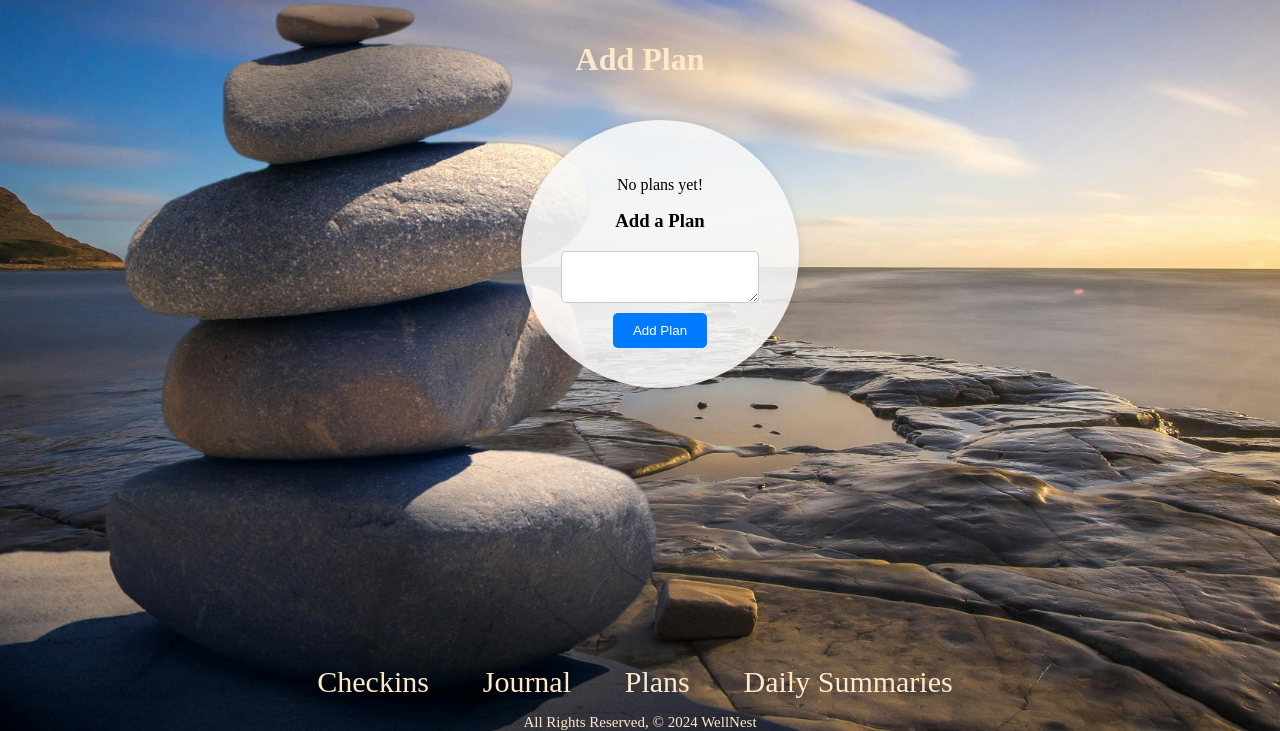
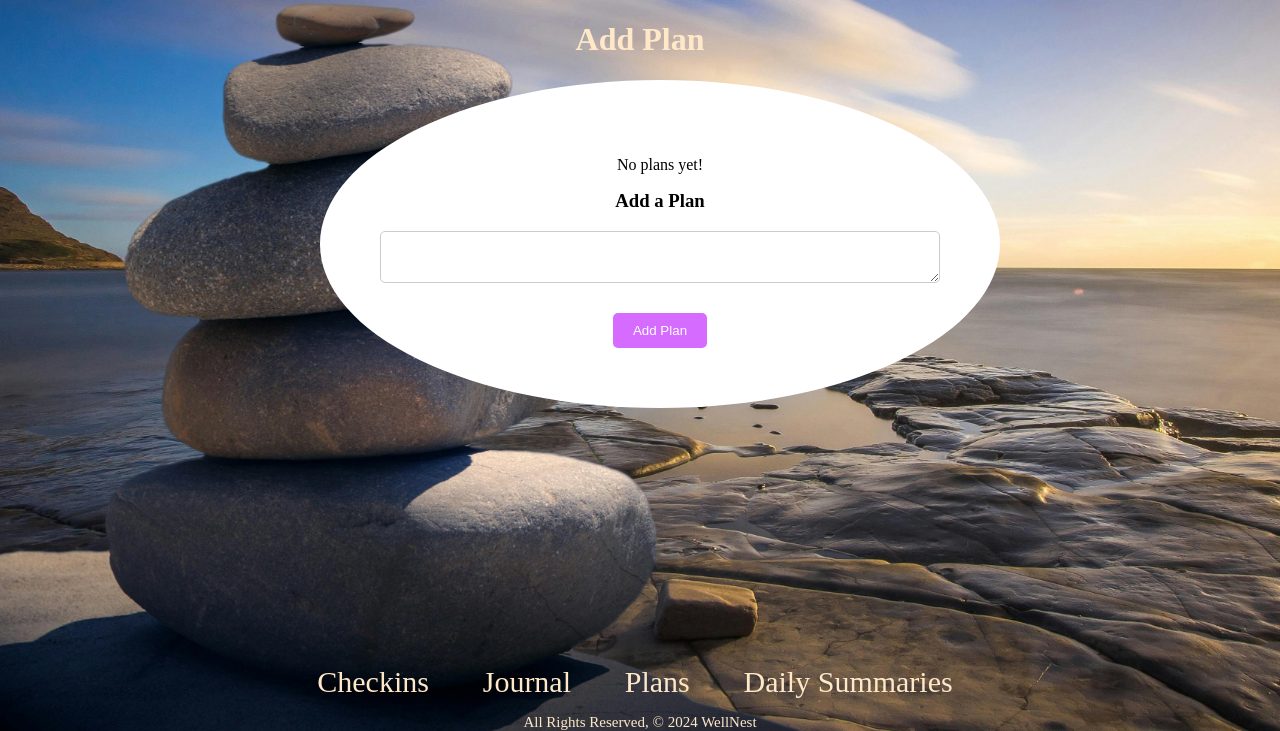
Before and after one commit to LGsusM69/wellNest, a Django app: page /plans/create/ in a window 1280 px wide. Shown: the part 69-800 px from the top of the page. Run offline with Django 3.2, Linux system fonts and the light colour scheme.

Commit message:
add styling

```diff
--- a/main_app/static/CSS/style.css
+++ b/main_app/static/CSS/style.css
@@ -12,6 +12,11 @@ body {
   background-size: cover;
 }
 
+.container {
+  display: flex;
+  flex-direction: column;
+  align-items: center;
+}
 .nav-wrapper ul.right {
   display: flex;
   justify-content: flex-end;
@@ -92,12 +97,6 @@ footer.page-footer {
   font-size: 20px;
 }
 
-.container {
-  max-width: 800px;
-  margin: 0 auto;
-  padding: 20px;
-}
-
 h1 {
   color: #ffe8c8;
 }
@@ -411,6 +417,12 @@ py .card.daily-practices-check input[type="checkbox"] {
   width: 200px;
 }
 
+.big-plan-container {
+  width: 50%;
+  display: flex;
+  align-items: center;
+  flex-direction: column;
+}
 .plan-container {
   display: flex;
   flex-direction: column;
@@ -419,14 +431,12 @@ py .card.daily-practices-check input[type="checkbox"] {
   height: 100%;
   margin: auto;
   padding: 20px;
+  background-color: white;
+  border-radius: 50%;
 }
 
-.make-plan {
-  background-color: #f9f9f9e0;
-
+div.make-plan {
   padding: 40px;
-  border-radius: 60%;
-  box-shadow: 0 0 10px rgba(0, 0, 0, 0.1);
 }
 
 .make-plan h3 {
@@ -442,10 +452,11 @@ py .card.daily-practices-check input[type="checkbox"] {
   border-radius: 5px;
   resize: vertical;
   min-height: 50px;
+  overflow: hidden;
 }
 
 button[type="submit"] {
-  background-color: #007bff;
+  background-color: #d56cff;
   color: #fff;
   padding: 10px 20px;
   border: none;
@@ -455,9 +466,13 @@ button[type="submit"] {
 }
 
 button[type="submit"]:hover {
-  background-color: #0056b3;
+  background-color: #b700ff;
 }
 
 .textarea-resize {
   display: grid;
 }
+
+.add-plan-btn {
+  margin-top: 20px;
+}
--- a/main_app/templates/main_app/journal_form.html
+++ b/main_app/templates/main_app/journal_form.html
@@ -1,8 +1,9 @@
 {% extends 'base.html' %} {% block content %}
+<h1 class="journal-title">{{ daily_prompt.prompt }}</h1>
 <main class="journal-container">
-  <h1 class="journal-title">{{ daily_prompt.prompt }}</h1>
   <!-- Leaving the action empty makes the form post to the same url used to display it -->
   <form class="journal-form-text" action="" method="POST">
+    {% csrf_token %}
     <div class="make-journal">
       <!-- Django requires the following for security purposes -->
       <input
@@ -23,6 +24,8 @@
               maxlength="3000"
               required
               id="id_freeWrite"
+              rows="15"
+              cols="40"
             >
             </textarea>
           </td>
--- a/main_app/templates/main_app/plan_form.html
+++ b/main_app/templates/main_app/plan_form.html
@@ -1,4 +1,5 @@
 {% extends 'base.html' %} {% block content %}
+<div class="big-plan-container">
   <h1>Add Plan</h1>
   <!-- Leaving the action empty makes the form post to the same url used to display it -->
 
@@ -13,13 +14,18 @@
           value="LXloL1AlSk0FWLQaAcDSydY00g3LXo8vThnY869OASitt60hUHbHUOlgU25Ysado"
         />
         <div class="textarea-resize">
-        <textarea type="text" name="" id="add-plan-text"></textarea>
+          <textarea
+            type="text"
+            name=""
+            id="add-plan-text"
+            cols="100"
+          ></textarea>
         </div>
-      <button type="submit">Add Plan</button>
+        <button class="add-plan-btn" type="submit">Add Plan</button>
       </form>
     </div>
   </main>
-
+</div>
 <script>
   var autoExpand = function (field) {
     // Reset field height
```
Also changed, not shown: other parts of main_app/static/CSS/style.css (+17 -10 lines). Lines whose indentation alone changed are shown as unchanged.
